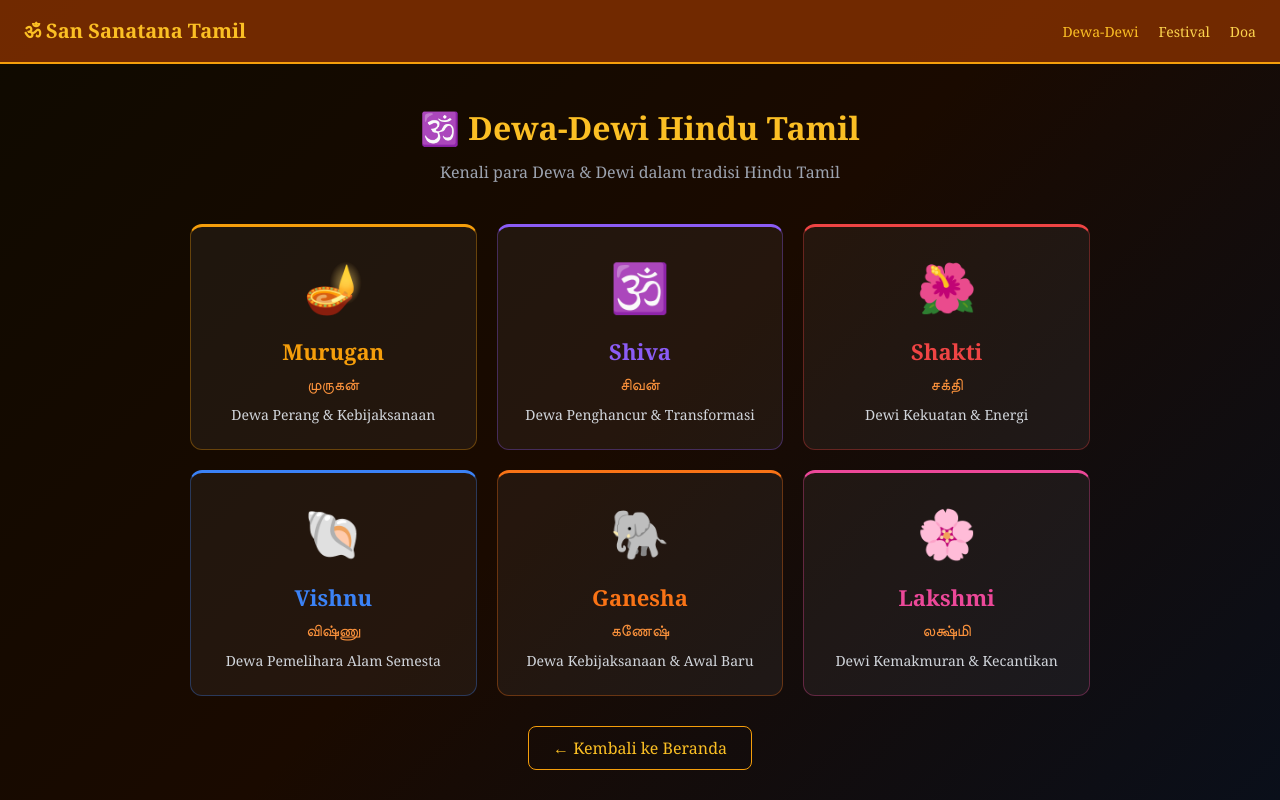
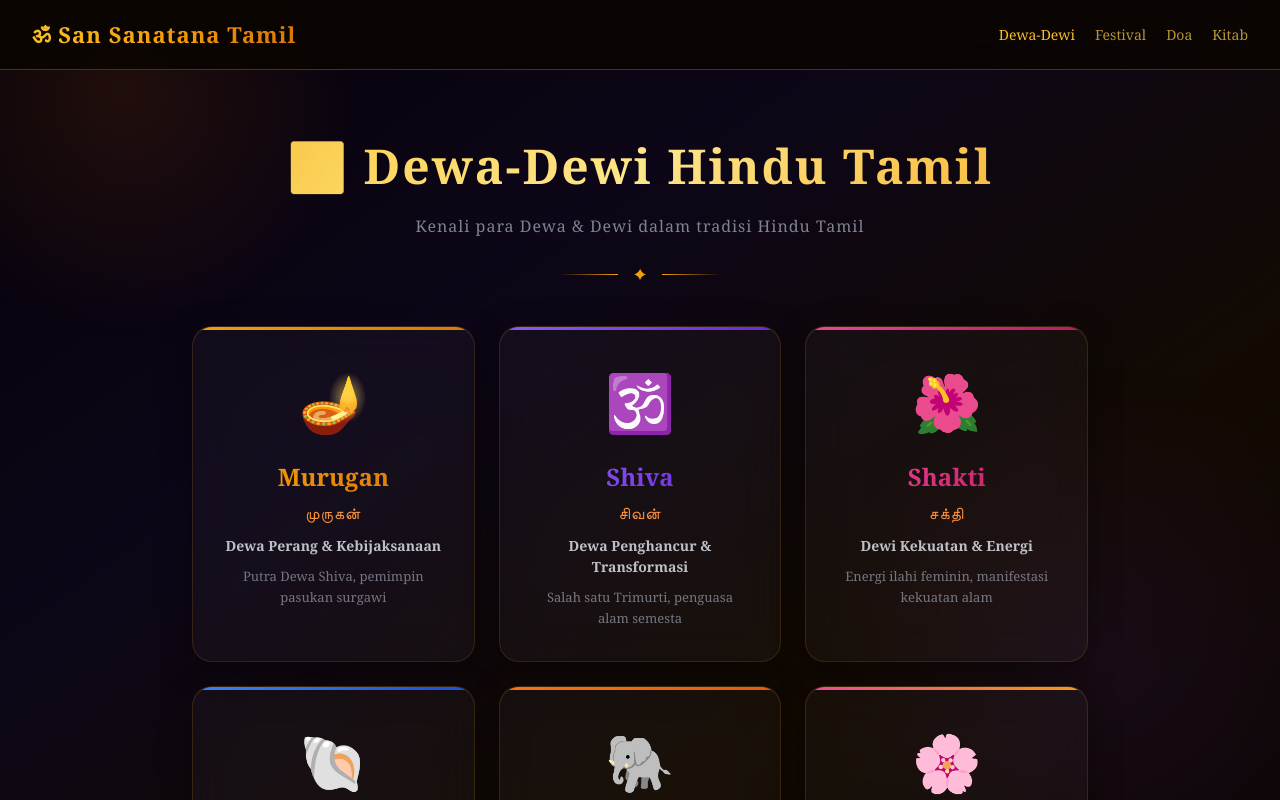
Before and after one commit to rajjroshan93-prog/san-sanatana-tamil.-, a Next.js app: page /deities in a window 1280 px wide. Shown: the top 800 px of the page. Built offline with nearby package versions, Linux system fonts and the light colour scheme.

Commit message:
Update page.tsx

```diff
--- a/app/deities/page.tsx
+++ b/app/deities/page.tsx
@@ -1,44 +1,117 @@
 export default function DeitiesPage() {
   const deities = [
-    { name: 'Murugan', tamil: 'முருகன்', desc: 'Dewa Perang & Kebijaksanaan', color: '#f59e0b', icon: '🪔' },
-    { name: 'Shiva', tamil: 'சிவன்', desc: 'Dewa Penghancur & Transformasi', color: '#8b5cf6', icon: '🕉️' },
-    { name: 'Shakti', tamil: 'சக்தி', desc: 'Dewi Kekuatan & Energi', color: '#ef4444', icon: '🌺' },
-    { name: 'Vishnu', tamil: 'விஷ்ணு', desc: 'Dewa Pemelihara Alam Semesta', color: '#3b82f6', icon: '🐚' },
-    { name: 'Ganesha', tamil: 'கணேஷ்', desc: 'Dewa Kebijaksanaan & Awal Baru', color: '#f97316', icon: '🐘' },
-    { name: 'Lakshmi', tamil: 'லக்ஷ்மி', desc: 'Dewi Kemakmuran & Kecantikan', color: '#ec4899', icon: '🌸' },
+    { name: 'Murugan', tamil: 'முருகன்', desc: 'Dewa Perang & Kebijaksanaan', detail: 'Putra Dewa Shiva, pemimpin pasukan surgawi', gradient: 'linear-gradient(135deg, #f59e0b, #d97706)', icon: '🪔' },
+    { name: 'Shiva', tamil: 'சிவன்', desc: 'Dewa Penghancur & Transformasi', detail: 'Salah satu Trimurti, penguasa alam semesta', gradient: 'linear-gradient(135deg, #8b5cf6, #6d28d9)', icon: '🕉️' },
+    { name: 'Shakti', tamil: 'சக்தி', desc: 'Dewi Kekuatan & Energi', detail: 'Energi ilahi feminin, manifestasi kekuatan alam', gradient: 'linear-gradient(135deg, #ec4899, #be185d)', icon: '🌺' },
+    { name: 'Vishnu', tamil: 'விஷ்ணு', desc: 'Dewa Pemelihara Alam Semesta', detail: 'Penjaga keseimbangan kosmis dan pelindung dunia', gradient: 'linear-gradient(135deg, #3b82f6, #1d4ed8)', icon: '🐚' },
+    { name: 'Ganesha', tamil: 'கணேஷ்', desc: 'Dewa Kebijaksanaan & Awal Baru', detail: 'Penghilang rintangan, dipuja sebelum memulai', gradient: 'linear-gradient(135deg, #f97316, #ea580c)', icon: '🐘' },
+    { name: 'Lakshmi', tamil: 'லக்ஷ்மி', desc: 'Dewi Kemakmuran & Kecantikan', detail: 'Pemberi berkah, kemakmuran dan keberuntungan', gradient: 'linear-gradient(135deg, #ec4899, #f59e0b)', icon: '🌸' },
   ]
 
   return (
-    <main style={{minHeight: '100vh', background: 'linear-gradient(135deg, #0f0a00, #1a0a00, #0a0f1a)', color: '#f5e6c8'}}>
-      <nav style={{background: 'rgba(124,45,0,0.9)', borderBottom: '2px solid #f59e0b', padding: '16px 24px', display: 'flex', justifyContent: 'space-between', alignItems: 'center'}}>
-        <a href="/" style={{color: '#fbbf24', fontSize: 20, fontWeight: 'bold', textDecoration: 'none'}}>ॐ San Sanatana Tamil</a>
+    <main style={{
+      minHeight: '100vh',
+      background: 'linear-gradient(145deg, #050208 0%, #0d0618 30%, #120a00 60%, #050208 100%)',
+      color: '#f5e6c8',
+      fontFamily: 'Georgia, serif',
+      position: 'relative',
+      overflow: 'hidden',
+    }}>
+      <div style={{position: 'fixed', top: '-20%', left: '-10%', width: 500, height: 500, borderRadius: '50%', background: 'radial-gradient(circle, rgba(180,83,9,0.15) 0%, transparent 70%)', pointerEvents: 'none'}} />
+      <div style={{position: 'fixed', bottom: '-20%', right: '-10%', width: 600, height: 600, borderRadius: '50%', background: 'radial-gradient(circle, rgba(109,40,217,0.1) 0%, transparent 70%)', pointerEvents: 'none'}} />
+
+      <nav style={{
+        background: 'rgba(10,5,0,0.85)',
+        backdropFilter: 'blur(20px)',
+        borderBottom: '1px solid rgba(245,158,11,0.3)',
+        padding: '18px 32px',
+        display: 'flex',
+        justifyContent: 'space-between',
+        alignItems: 'center',
+        position: 'sticky',
+        top: 0,
+        zIndex: 100,
+      }}>
+        <a href="/" style={{
+          background: 'linear-gradient(90deg, #fbbf24, #f59e0b, #d97706)',
+          WebkitBackgroundClip: 'text',
+          WebkitTextFillColor: 'transparent',
+          fontSize: 22,
+          fontWeight: 'bold',
+          letterSpacing: 1,
+          textDecoration: 'none',
+        }}>ॐ San Sanatana Tamil</a>
         <div style={{display: 'flex', gap: 20}}>
-          <a href="/deities" style={{color: '#fbbf24', fontSize: 14}}>Dewa-Dewi</a>
-          <a href="/festivals" style={{color: '#fcd34d', fontSize: 14}}>Festival</a>
-          <a href="/prayer" style={{color: '#fcd34d', fontSize: 14}}>Doa</a>
+          <a href="/deities" style={{color: '#fbbf24', fontSize: 14, textDecoration: 'none'}}>Dewa-Dewi</a>
+          <a href="/festivals" style={{color: 'rgba(252,211,77,0.7)', fontSize: 14, textDecoration: 'none'}}>Festival</a>
+          <a href="/prayer" style={{color: 'rgba(252,211,77,0.7)', fontSize: 14, textDecoration: 'none'}}>Doa</a>
+          <a href="/scriptures" style={{color: 'rgba(252,211,77,0.7)', fontSize: 14, textDecoration: 'none'}}>Kitab</a>
         </div>
       </nav>
 
-      <div style={{padding: '40px 24px'}}>
-        <div style={{textAlign: 'center', marginBottom: 40}}>
-          <h1 style={{fontSize: 32, fontWeight: 'bold', color: '#fbbf24', marginBottom: 8}}>🕉️ Dewa-Dewi Hindu Tamil</h1>
-          <p style={{color: '#9ca3af'}}>Kenali para Dewa & Dewi dalam tradisi Hindu Tamil</p>
+      <div style={{padding: '60px 24px 40px', textAlign: 'center'}}>
+        <h1 style={{
+          fontSize: 'clamp(28px,5vw,48px)',
+          fontWeight: 'bold',
+          background: 'linear-gradient(135deg, #fbbf24, #fde68a, #f59e0b)',
+          WebkitBackgroundClip: 'text',
+          WebkitTextFillColor: 'transparent',
+          marginBottom: 12,
+          letterSpacing: 2,
+        }}>🕉️ Dewa-Dewi Hindu Tamil</h1>
+        <p style={{color: 'rgba(156,163,175,0.8)', letterSpacing: 1}}>Kenali para Dewa & Dewi dalam tradisi Hindu Tamil</p>
+
+        <div style={{display: 'inline-flex', alignItems: 'center', gap: 16, marginTop: 24}}>
+          <div style={{width: 60, height: 1, background: 'linear-gradient(90deg, transparent, #f59e0b)'}} />
+          <span style={{color: '#f59e0b', fontSize: 16}}>✦</span>
+          <div style={{width: 60, height: 1, background: 'linear-gradient(90deg, #f59e0b, transparent)'}} />
         </div>
+      </div>
 
-        <div style={{display: 'grid', gridTemplateColumns: 'repeat(auto-fill, minmax(280px, 1fr))', gap: 20, maxWidth: 900, margin: '0 auto'}}>
-          {deities.map((deity, i) => (
-            <div key={i} style={{background: 'rgba(255,255,255,0.05)', border: `1px solid ${deity.color}55`, borderRadius: 12, padding: 24, borderTop: `3px solid ${deity.color}`}}>
-              <div style={{fontSize: 48, marginBottom: 12, textAlign: 'center'}}>{deity.icon}</div>
-              <h2 style={{color: deity.color, fontSize: 22, fontWeight: 'bold', marginBottom: 4, textAlign: 'center'}}>{deity.name}</h2>
-              <p style={{color: '#fb923c', textAlign: 'center', marginBottom: 8, fontSize: 16}}>{deity.tamil}</p>
-              <p style={{color: '#d1d5db', textAlign: 'center', fontSize: 14}}>{deity.desc}</p>
-            </div>
-          ))}
-        </div>
+      <div style={{display: 'grid', gridTemplateColumns: 'repeat(auto-fill, minmax(280px, 1fr))', gap: 24, padding: '0 32px 80px', maxWidth: 960, margin: '0 auto'}}>
+        {deities.map((d, i) => (
+          <div key={i} style={{
+            background: 'rgba(255,255,255,0.03)',
+            backdropFilter: 'blur(20px)',
+            border: '1px solid rgba(245,158,11,0.15)',
+            borderRadius: 20,
+            padding: 32,
+            textAlign: 'center',
+            position: 'relative',
+            overflow: 'hidden',
+            boxShadow: '0 8px 32px rgba(0,0,0,0.4), inset 0 1px 0 rgba(255,255,255,0.05)',
+          }}>
+            <div style={{position: 'absolute', top: 0, left: 0, right: 0, height: 3, background: d.gradient}} />
+            <div style={{fontSize: 56, marginBottom: 16}}>{d.icon}</div>
+            <h2 style={{
+              background: d.gradient,
+              WebkitBackgroundClip: 'text',
+              WebkitTextFillColor: 'transparent',
+              fontSize: 24,
+              fontWeight: 'bold',
+              marginBottom: 6,
+            }}>{d.name}</h2>
+            <p style={{color: '#fb923c', fontSize: 16, marginBottom: 10, letterSpacing: 1}}>{d.tamil}</p>
+            <p style={{color: 'rgba(209,213,219,0.9)', fontSize: 14, marginBottom: 10, fontWeight: 'bold'}}>{d.desc}</p>
+            <p style={{color: 'rgba(156,163,175,0.7)', fontSize: 13, lineHeight: 1.6}}>{d.detail}</p>
+          </div>
+        ))}
+      </div>
 
-        <div style={{textAlign: 'center', marginTop: 40}}>
-          <a href="/" style={{color: '#fbbf24', textDecoration: 'none', border: '1px solid #f59e0b', padding: '10px 24px', borderRadius: 8}}>← Kembali ke Beranda</a>
-        </div>
+      <div style={{textAlign: 'center', padding: '20px 0 40px'}}>
+        <a href="/" style={{
+          color: '#fbbf24',
+          textDecoration: 'none',
+          border: '1px solid rgba(245,158,11,0.4)',
+          padding: '12px 32px',
+          borderRadius: 50,
+          fontSize: 14,
+          letterSpacing: 1,
+        }}>← Kembali ke Beranda</a>
+      </div>
+
+      <div style={{textAlign: 'center', padding: '20px', borderTop: '1px solid rgba(245,158,11,0.15)', color: 'rgba(120,83,15,0.6)', fontSize: 12, letterSpacing: 2}}>
+        ॐ நமசிவாய • SAN SANATANA TAMIL ॐ
       </div>
     </main>
   )
```
